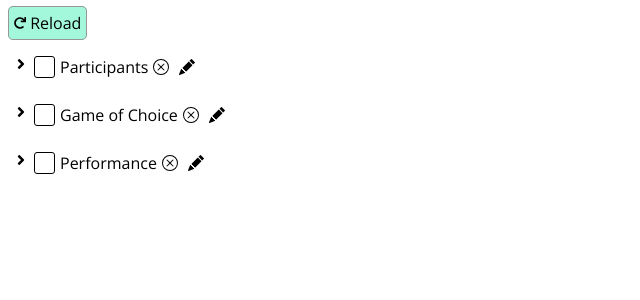
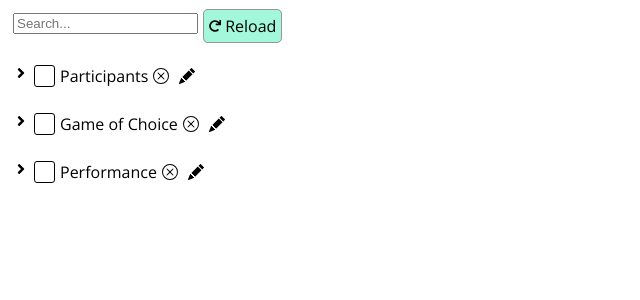
Before and after one commit to SowmyaSeshadri/tree-ui-redux, a React (Create React App) app: page / in a window 1280 px wide. Shown: the top 300 px of the page, without its empty margins (0-640 px from the left). Built offline with nearby package versions, Linux system fonts and the light colour scheme.

Commit message:
Added logic for search box

```diff
--- a/App.tsx
+++ b/App.tsx
@@ -2,14 +2,22 @@ import React from 'react';
 import './style.css';
 import ColumnParent from './components/ColumnParent/ColumnParent';
 import { useAppDispatch, useAppSelector } from './app/hooks';
-import { Field, Filter, reloadFilters } from './features/filters/filterSlice';
+import {
+  Field,
+  Filter,
+  reloadFilters,
+  searchFilter,
+} from './features/filters/filterSlice';
 import { FaRedo } from 'react-icons/fa';
+import Search from './components/Search/Search';
 
 export default function App() {
   const fieldInfo: Filter = useAppSelector((state) => state.filter);
   const dispatch = useAppDispatch();
   return (
     <div>
+      <Search onSearch={(val) => dispatch(searchFilter(val))} />
+
       <span className="refresh" onClick={() => dispatch(reloadFilters())}>
         <FaRedo size="12" />
         <span> Reload </span>
--- a/components/ColumnChild/ColumnChild.tsx
+++ b/components/ColumnChild/ColumnChild.tsx
@@ -57,7 +57,7 @@ export default function ColumnChild(props) {
     <Checkbox id={fieldInfo.id} checked={checkCurrent} label={fieldName} />
   );
 
-  if (fieldInfo.isDeleted) {
+  if (fieldInfo.isDeleted || !fieldInfo.isVisible) {
     return <React.Fragment></React.Fragment>;
   }
   return (
--- a/components/ColumnParent/ColumnParent.tsx
+++ b/components/ColumnParent/ColumnParent.tsx
@@ -73,7 +73,7 @@ export default function ColumnParent(props) {
     ''
   );
 
-  if (fieldInfo.data.isDeleted) {
+  if (fieldInfo.data.isDeleted || !fieldInfo.data.isVisible) {
     return <React.Fragment></React.Fragment>;
   }
   return (
--- /dev/null
+++ b/components/Search/Search.tsx
@@ -0,0 +1,15 @@
+import React from 'react';
+import './search.css';
+
+export default function Search(props) {
+  return (
+    <div className="search-box-container">
+      <input
+        type="text"
+        id="search"
+        placeholder="Search..."
+        onChange={(e) => props.onSearch(e.target.value)}
+      />
+    </div>
+  );
+}
--- /dev/null
+++ b/components/Search/search.css
@@ -0,0 +1,4 @@
+.search-box-container {
+  display: inline-block;
+  margin: 5px;
+}
--- a/features/filters/filterSlice.ts
+++ b/features/filters/filterSlice.ts
@@ -8,6 +8,7 @@ export interface FieldData {
   isPartiallyChecked: Boolean;
   isInEditMode: Boolean;
   isDeleted: Boolean;
+  isVisible: Boolean;
 }
 
 export interface Field {
@@ -34,6 +35,7 @@ const initialState: Filter = {
             isPartiallyChecked: false,
             isInEditMode: false,
             isDeleted: false,
+            isVisible: true,
           },
           {
             id: '123_2',
@@ -43,6 +45,7 @@ const initialState: Filter = {
             isPartiallyChecked: false,
             isInEditMode: false,
             isDeleted: false,
+            isVisible: true,
           },
           {
             id: '123_3',
@@ -52,12 +55,14 @@ const initialState: Filter = {
             isPartiallyChecked: false,
             isInEditMode: false,
             isDeleted: false,
+            isVisible: true,
           },
         ],
         isChecked: false,
         isPartiallyChecked: false,
         isInEditMode: false,
         isDeleted: false,
+        isVisible: true,
       },
       isExpanded: false,
     },
@@ -74,6 +79,7 @@ const initialState: Filter = {
             isPartiallyChecked: false,
             isInEditMode: false,
             isDeleted: false,
+            isVisible: true,
           },
           {
             id: '234_2',
@@ -83,12 +89,14 @@ const initialState: Filter = {
             isPartiallyChecked: false,
             isInEditMode: false,
             isDeleted: false,
+            isVisible: true,
           },
         ],
         isChecked: false,
         isPartiallyChecked: false,
         isInEditMode: false,
         isDeleted: false,
+        isVisible: true,
       },
       isExpanded: false,
     },
@@ -104,6 +112,7 @@ const initialState: Filter = {
             isChecked: false,
             isPartiallyChecked: false,
             isInEditMode: false,
+            isVisible: true,
             isDeleted: false,
           },
           {
@@ -114,22 +123,58 @@ const initialState: Filter = {
             isPartiallyChecked: false,
             isInEditMode: false,
             isDeleted: false,
+            isVisible: true,
           },
         ],
         isChecked: false,
         isPartiallyChecked: false,
         isInEditMode: false,
         isDeleted: false,
+        isVisible: true,
       },
       isExpanded: false,
     },
   ],
 };
 
+const checkMatch = (value, searchTerm) => {
+  return value.toLowerCase().includes(searchTerm?.toLowerCase());
+};
+
 export const filterSlice = createSlice({
   name: 'filter',
   initialState,
   reducers: {
+    searchFilter: (state: Filter, action: PayloadAction<string>) => {
+      if (action.payload.length == 0) {
+        console.log('Empty search term');
+        state.fields = state.fields.map((field) => {
+          field.data.isVisible = true;
+          field.data.values = field.data.values.map((d) => {
+            d.isVisible = true;
+            return d;
+          });
+          return field;
+        });
+
+        return state;
+      }
+
+      state.fields = state.fields.map((field: Field) => {
+        if (!checkMatch(field.data.field, action.payload)) {
+          field.data.isVisible = false;
+        }
+
+        field.data.values = field.data.values.map((d: FieldData) => {
+          if (!checkMatch(d.field, action.payload)) {
+            d.isVisible = false;
+          }
+          return d;
+        });
+        return field;
+      });
+      return state;
+    },
     reloadFilters: (state) => {
       state.fields = state.fields.map((d) => {
         let fieldData = d.data;
@@ -215,5 +260,6 @@ export const {
   expandOrCollapseField,
   setEditMode,
   reloadFilters,
+  searchFilter,
 } = filterSlice.actions;
 export default filterSlice.reducer;
```
